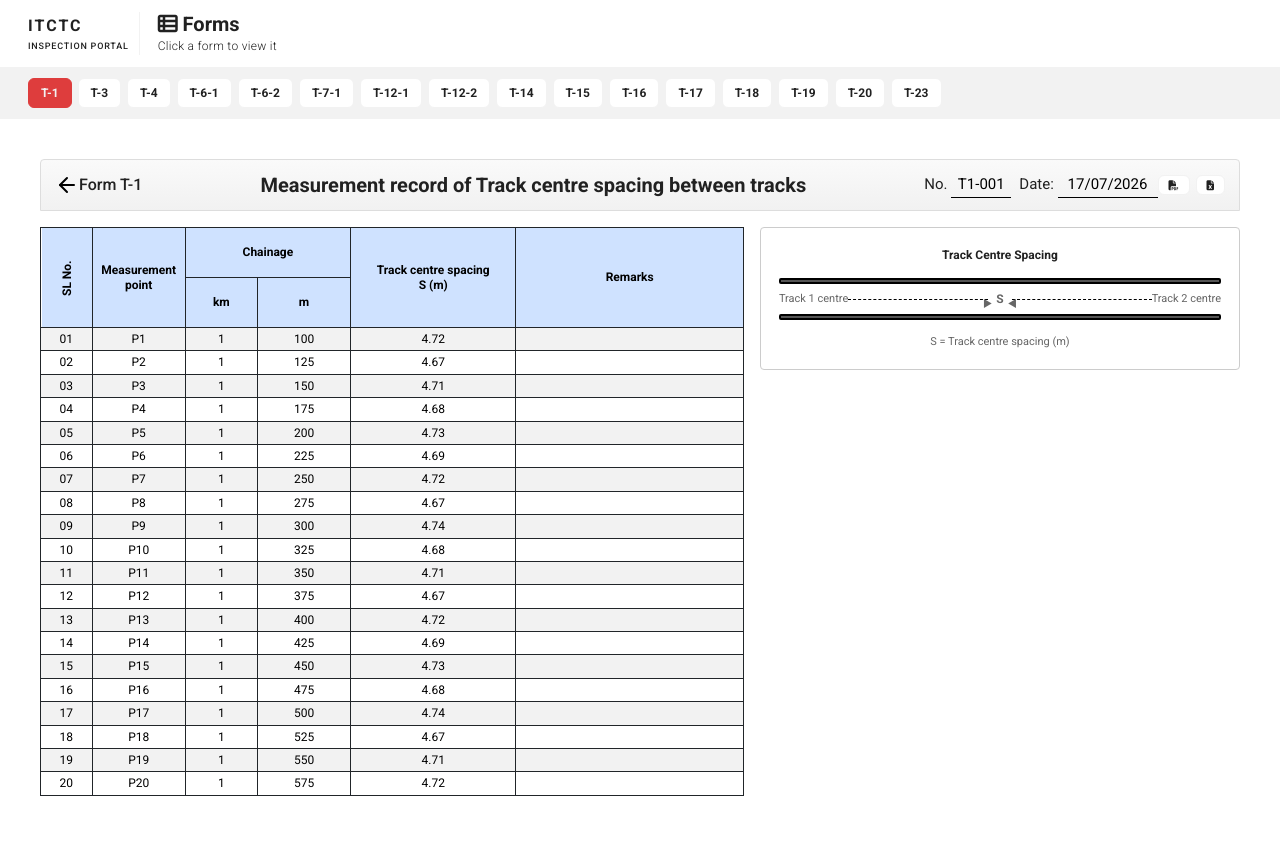
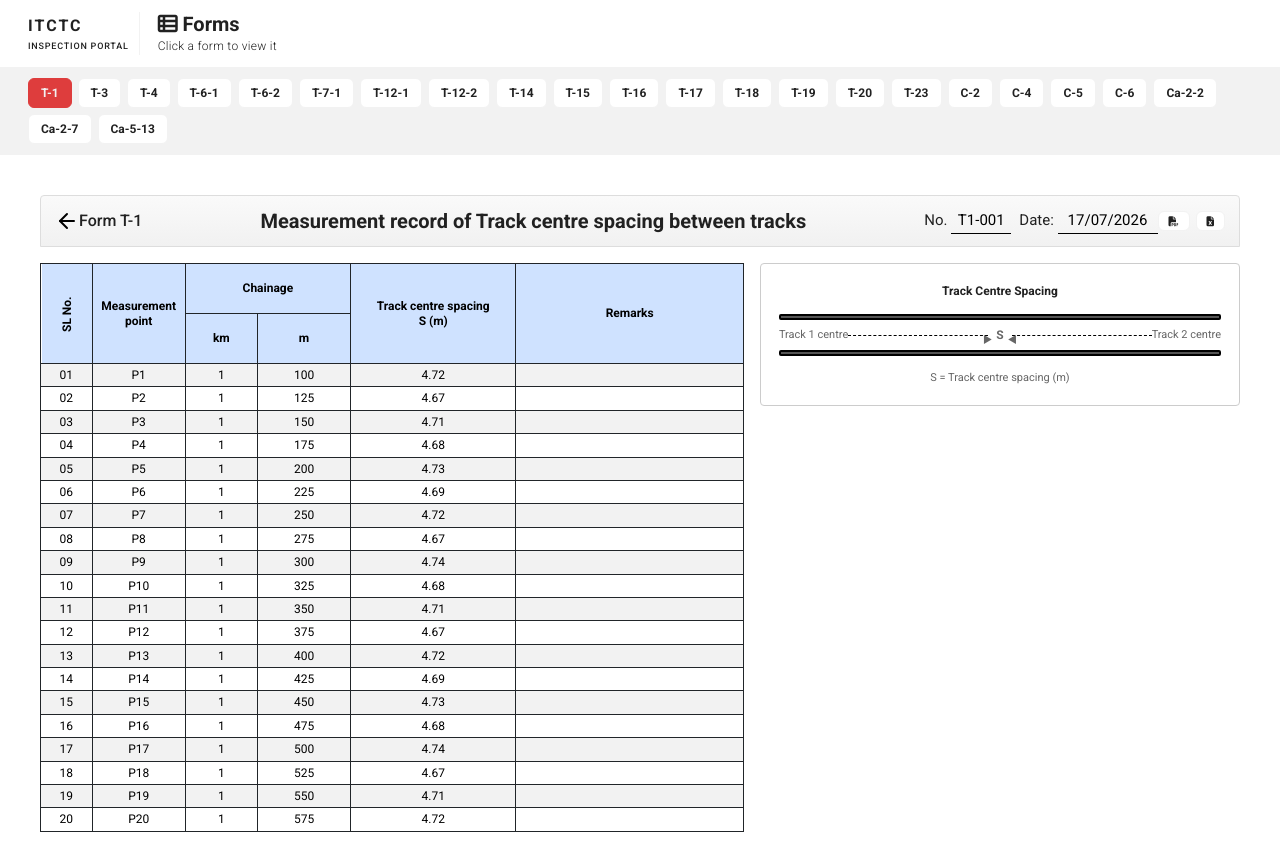
Before and after one commit to SynergizGlobal/itctc, a React (Vite) app in the folder ITCTCFrontend/: page / in a window 1280 px wide. Shown: the top 862 px of the page. Built offline with nearby package versions, Linux system fonts and the light colour scheme.

Commit message:
Show new C forms in Forms list

```diff
--- a/ITCTCFrontend/src/components/Forms.jsx
+++ b/ITCTCFrontend/src/components/Forms.jsx
@@ -15,6 +15,13 @@ import FormT18 from './FormT18';
 import FormT19 from './FormT19';
 import FormT20 from './FormT20';
 import FormT23 from './FormT23';
+import FormC2 from './FormC2';
+import FormC4 from './FormC4';
+import FormC5 from './FormC5';
+import FormC6 from './FormC6';
+import FormCa22 from './FormCa2-2';
+import FormCa27 from './FormCa2-7';
+import FormCa513 from './FormCa5-13';
 import '../dashboard/dashboard.css';
 
 const allForms = [
@@ -34,6 +41,13 @@ const allForms = [
   { code: 'T-19', Comp: FormT19 },
   { code: 'T-20', Comp: FormT20 },
   { code: 'T-23', Comp: FormT23 },
+  { code: 'C-2', Comp: FormC2 },
+  { code: 'C-4', Comp: FormC4 },
+  { code: 'C-5', Comp: FormC5 },
+  { code: 'C-6', Comp: FormC6 },
+  { code: 'Ca-2-2', Comp: FormCa22 },
+  { code: 'Ca-2-7', Comp: FormCa27 },
+  { code: 'Ca-5-13', Comp: FormCa513 },
 ];
 
 export default function Forms() {
```
